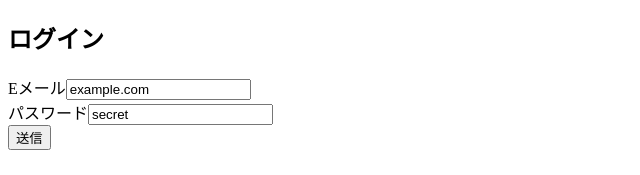
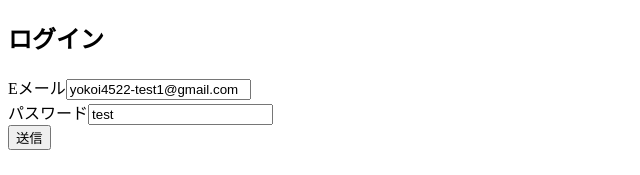
Before and after one commit to Yokoi-arsaga/my_fave, a Nuxt app in the folder frontend/front/: page /login in a window 1280 px wide. Shown: the top 175 px of the page, without its empty margins (0-640 px from the left). Built offline with nearby package versions, Linux system fonts and the light colour scheme.

Commit message:
フォーム送信メソッドの実装

```diff
--- a/frontend/front/pages/login.vue
+++ b/frontend/front/pages/login.vue
@@ -8,7 +8,7 @@
             </div>
             <div class="form-group">
                 <label>パスワード</label>
-                <input type="text" aria-label="Eメール" v-model="form.password">
+                <input type="text" aria-label="パスワード" v-model="form.password">
             </div>
             <button type="submit" @click.prevent="submit">送信</button>
         </form>
@@ -17,17 +17,19 @@
 
 <script setup lang="ts">
 import axios from "axios";
+
 interface FormData {
     email: string,
     password: string
 }
 
 const form:FormData = {
-    email: 'example.com',
-    password: 'secret'
+    email: 'yokoi4522-test1@gmail.com',
+    password: 'test'
 };
 
 const submit = async () => {
-    const user = await useFetch('http://my_fave_nginx:9000/api/check');
+    await axios.post('http://localhost:9000/api/login', form);
 }
+
 </script>
```
